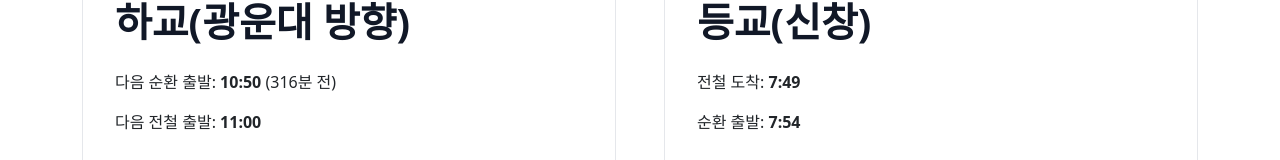
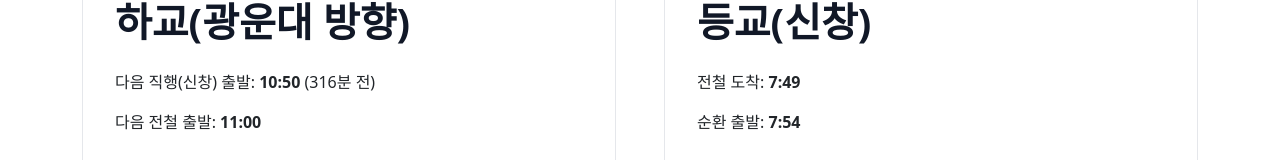
Before and after one commit to exynos6694/sdaily, a React (Create React App) app: page / in a window 1280 px wide. Shown: the part 370-530 px from the top of the page. Built offline with nearby package versions, Linux system fonts and the light colour scheme.

Commit message:
메세지 수정

```diff
--- a/src/components/Shuttle1.js
+++ b/src/components/Shuttle1.js
@@ -78,7 +78,7 @@ export default function NextDeparture() {
   return (
     <div className="">
       <h2 className="section-title">하교(광운대 방향)</h2>
-      <p>다음 순환 출발: <strong>{next.sun}</strong> ({next.minutesLeft}분 전)</p>
+      <p>다음 직행(신창) 출발: <strong>{next.sun}</strong> ({next.minutesLeft}분 전)</p>
       <p>다음 전철 출발: <strong>{next.jeon}</strong></p>
       <button
         className="btn btn-light-purple mt-3"
```
